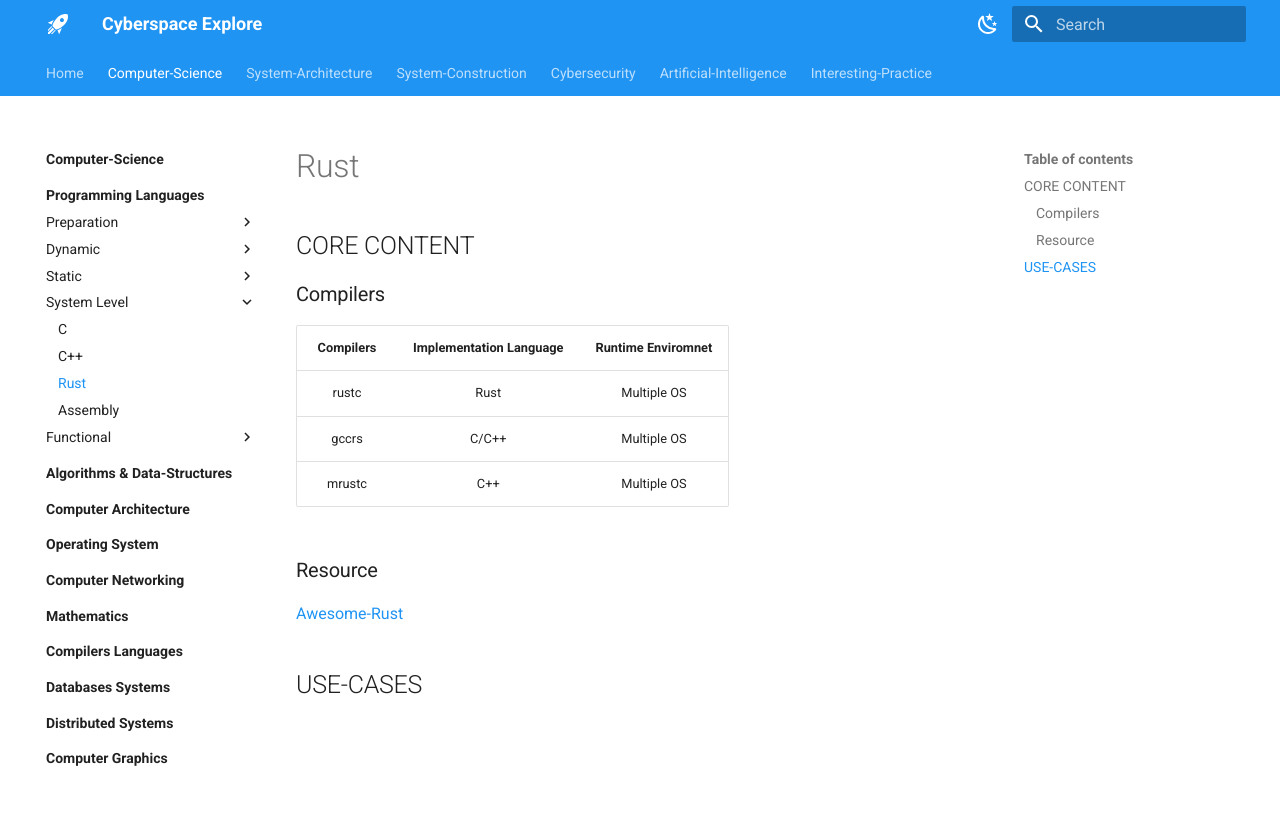
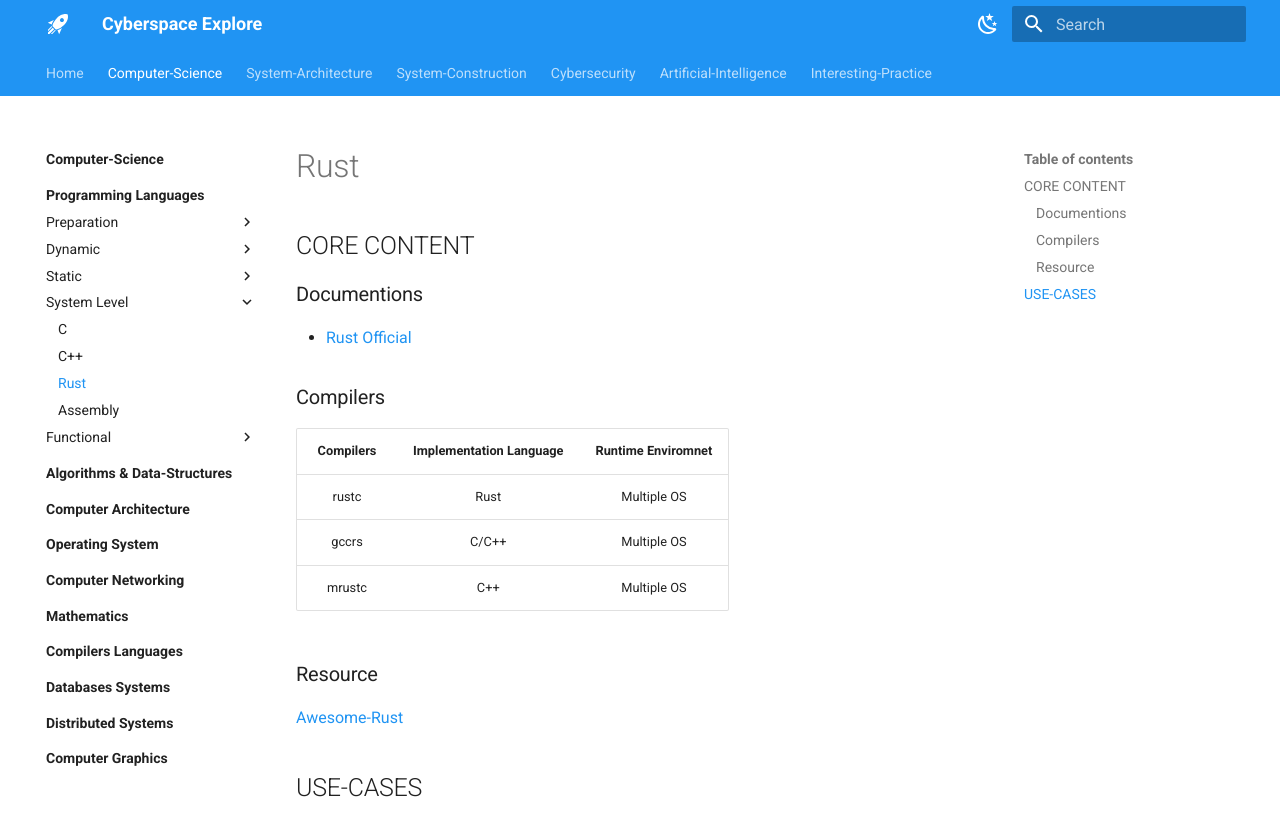
Before and after one commit to AvenMay/cyberspace-explore, an MkDocs documentation site: the page built from docs/computer-science/programming-languages/system-level/rust.md, in a window 1280 px wide. Shown: the top 836 px of the page. Built offline with MkDocs 1.6.1 and Material for MkDocs 9.7.7, drawn with Linux system fonts in a browser that asks for light colours.

```diff
--- a/docs/computer-science/programming-languages/system-level/rust.md
+++ b/docs/computer-science/programming-languages/system-level/rust.md
@@ -1,6 +1,10 @@
 # Rust
 
 ## CORE CONTENT
+
+### Documentions
+
+- [Rust Official](https://rust-lang.org/)
 
 ### Compilers
 |Compilers |Implementation Language|Runtime Enviromnet|
```
Also changed, not shown: docs/computer-science/programming-languages/system-level/c.md (+1 -0 lines), docs/computer-science/programming-languages/system-level/cpp.md (+4 -0 lines).
